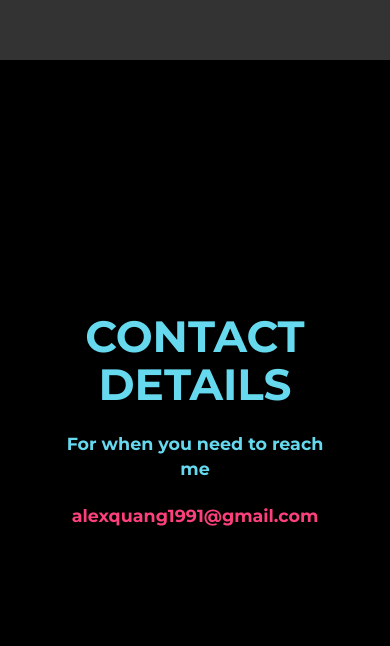
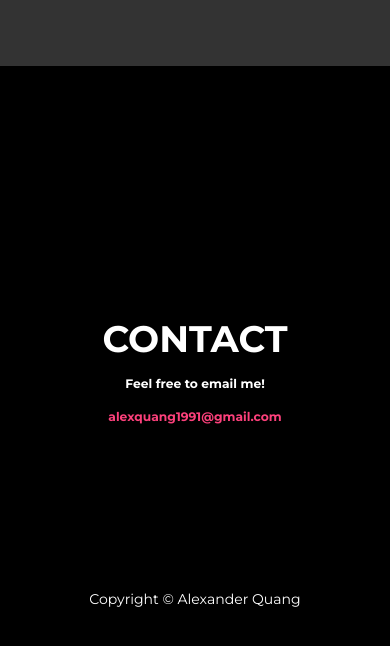
Before and after one commit to aquang9124/development-portfolio, a website: page client/index.html in a window 390 px wide. Shown: the part 1172-1818 px from the top of the page. Drawn offline with nearby package versions, Linux system fonts and the light colour scheme; some packages are replaced by stand-ins of ours.

Commit message:
home page is satisfactory now

```diff
--- a/client/content/scss/styles.scss
+++ b/client/content/scss/styles.scss
@@ -213,29 +213,30 @@ header {
 	width: 100%;
 	height: 100%;
 	background: black;
-	color: #66D9EE;
+	color: white;
 	padding-top: 10%;
 	text-align: center;
 
-	.footer-content {
+	.footer-main-content {
 		position: absolute;
 		top: 30%;
 		left: 0;
 		right: 0;
 		margin: 0 auto;
+
 		#footer-heading {
 			text-transform: uppercase;
 			font-weight: 700;
 			width: 70%;
 			margin: 0 auto;
-			font-size: em(50);
+			font-size: em(45);
 		}
 
 		p {
 			@extend #footer-heading;
 			margin: em(20) auto;
 			text-transform: none;
-			font-size: em(20);
+			font-size: em(25);
 
 			a {
 				color: #FC407B;;
@@ -251,6 +252,14 @@ header {
 			}
 		}
 	}
+
+	.copyright-text {
+		position: absolute;
+		top: 60%;
+		left: 0;
+		right: 0;
+		margin: 0 auto;
+	}
 }
 
 // Media Queries
@@ -258,7 +267,7 @@ header {
 	// Put background on body to account for varying heights of
 	// mobile devices breaking the styling.
 	body {
-		font-size: em(14);
+		font-size: em(15);
 		background: #333;
 	}
 
@@ -332,7 +341,8 @@ header {
 
 		.main-content {
 			height: 100%;
-			font-size: em(14);
+			font-size: em(13);
+			padding-top: em(40);
 
 			.social-icons-wrapper {
 				width: 80%;
@@ -367,6 +377,8 @@ header {
 		position: relative;
 
 		.header-content {
+			padding-top: 5%;
+			padding-bottom: 0;
 			position: absolute;
 			top: 20%;
 
@@ -388,4 +400,35 @@ header {
 			}
 		}
 	}
+
+	.footer-main-content {
+		font-size: em(14);
+
+		#footer-heading {
+			font-size: em(15);
+		}
+
+		p {
+			font-size: em(15);
+
+			a {
+				color: #FC407B;;
+				text-decoration: none;
+
+				&:visited, &:hover, &:link, &:active {
+					text-decoration: none;
+				}
+
+				&:hover {
+					color: darken(#fc407b, 10%);
+				}
+			}
+		}
+	}
+
+	.copyright-text {
+		h3 {
+			font-size: em(15);
+		}
+	}
 }
--- a/client/index.html
+++ b/client/index.html
@@ -37,11 +37,14 @@
 		<main ui-view role="main">
 		</main>
 		<footer ng-controller="footerCtrl as vm" id="footer" role="footer">
-			<div class="footer-content">
-				<h2 id="footer-heading">Contact Details</h2>
-				<p>For when you need to reach me</p>
+			<div class="footer-main-content">
+				<h2 id="footer-heading">Contact</h2>
+				<p>Feel free to email me!</p>
 				<p><a href="mailto:alexquang1991@gmail.com">alexquang1991@gmail.com</a></p>
 			</div>
+			<section class="copyright-text">
+				<h3>Copyright &copy; Alexander Quang</h3>
+			</section>
 		</footer>
 	</div>
 
```
Also changed, not shown: client/content/css/styles.css.
